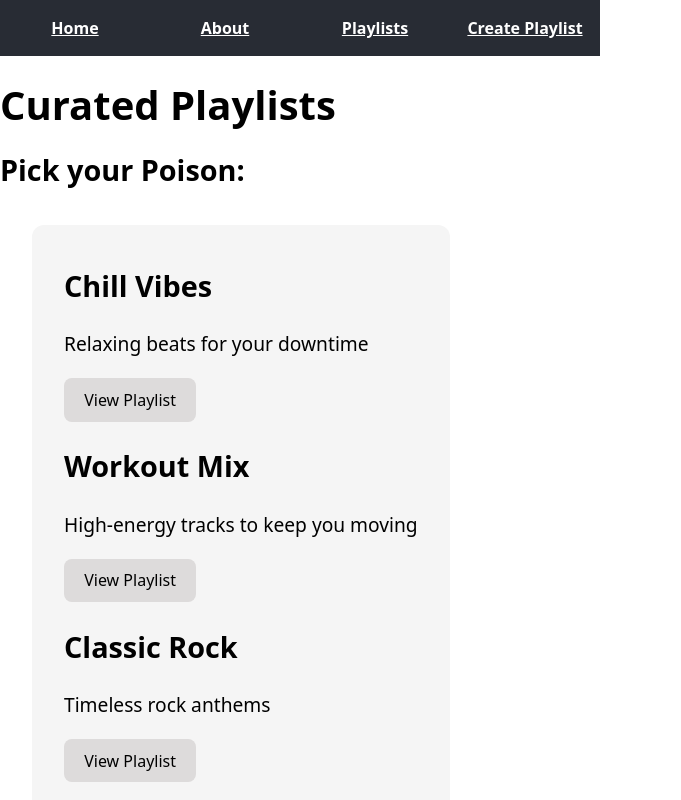
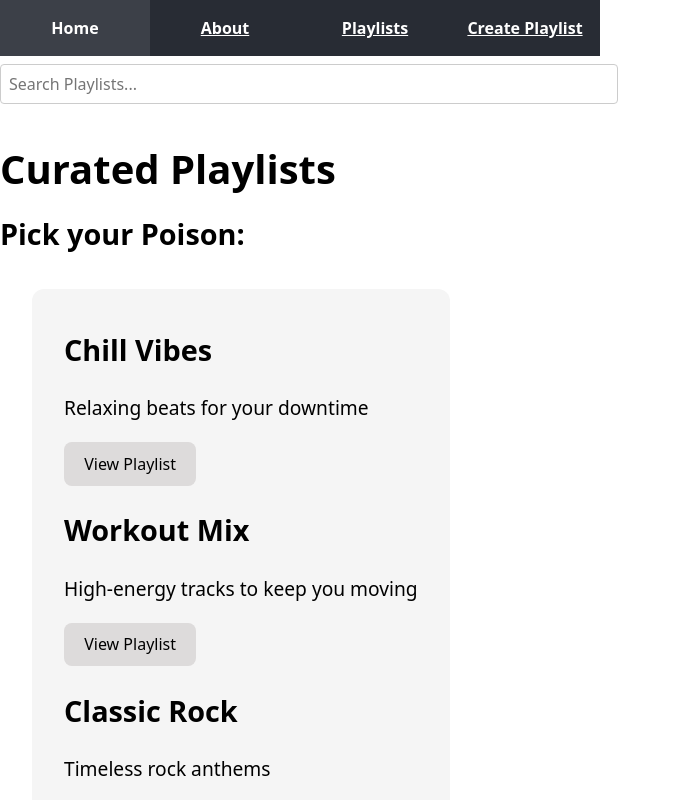
Before and after one commit to cash0826/Course5-Summative-Lab-Showcase-Project, a React (Vite) app: page /playlists in a window 1280 px wide. Shown: the top 800 px of the page, without its empty margins (0-681 px from the left). Built offline with nearby package versions, Linux system fonts and the light colour scheme; data requests are answered from the project's data file.

Commit message:
Updated query states

```diff
--- a/db.json
+++ b/db.json
@@ -72,7 +72,33 @@
       "id": "c116",
       "name": "Mac DeMarco",
       "description": "I love this guy",
-      "songs": []
+      "songs": [
+        {
+          "id": "84c9400a-a6be-4eba-99ef-575fd0d28201",
+          "title": "Chamber Of Reflection",
+          "artist": "Mac DeMarco"
+        },
+        {
+          "id": "38cc1e61-04cd-47c2-83c7-64519b6da11c",
+          "title": "For the First Time",
+          "artist": "Mac DeMarco"
+        },
+        {
+          "id": "114b9a5f-8d81-4fd3-9554-2733b4d97db7",
+          "title": "Heart to Heart",
+          "artist": "Mac DeMarco"
+        },
+        {
+          "id": "95edb161-53e5-4449-8f0a-78bbd13ab729",
+          "title": "Pepperoni Playboy",
+          "artist": "Mac DeMarco"
+        },
+        {
+          "id": "c637e013-b90a-4512-84fe-85a2525fa840",
+          "title": "Moonlight on the River",
+          "artist": "Mac DeMarco"
+        }
+      ]
     }
   ]
 }
--- a/src/components/NavBar.css
+++ b/src/components/NavBar.css
@@ -8,3 +8,8 @@
   color: white;
   font-weight: bold;
 }
+
+.navbar > a:hover {
+  background-color: #3c4048;
+  text-decoration: none;
+}
--- a/src/index.css
+++ b/src/index.css
@@ -5,6 +5,16 @@
   color-scheme: light dark;
   color: black;
   background-color: white;
+}
+
+#search-input {
+  text-align: left;
+  display: inline-block;
+  box-sizing: border-box;
+  width: 150px;
+  padding: 1rem;
+  border: 1px solid #ccc;
+  border-radius: 4px;
 }
 
 body {
--- a/src/pages/PlaylistContainer.jsx
+++ b/src/pages/PlaylistContainer.jsx
@@ -5,22 +5,54 @@ import { getAllPlaylists } from "../services/PlaylistService";
 
 function PlaylistContainer() {
   const [playlists, setPlaylists] = useState([]);
+  // keep a copy of all playlists so filtering doesn't mutate the source
+  const [allPlaylists, setAllPlaylists] = useState([]);
+  const [query, setQuery] = useState("");
 
   useEffect(() => {
     getAllPlaylists().then((data) => {
-      setPlaylists(previous => data);
+      setAllPlaylists(data);
+      setPlaylists(data);
     }).catch((error) => {
       console.error("Error fetching playlists:", error);
     });
   }, []);
 
+  function handleSearch (e) {
+    const q = e.target.value;
+    setQuery(q);
+
+    // filter from the full list so deleting characters restores results
+    if (!q) {
+      setPlaylists(allPlaylists);
+      return;
+    }
+
+    const filteredPlaylists = allPlaylists.filter(playlist =>
+      playlist.name.toLowerCase().includes(q.toLowerCase())
+    );
+    setPlaylists(filteredPlaylists);
+  }
+
+  const searchBar = (
+    <div>
+      <input
+        id="search-bar"
+        type="text"
+        placeholder="Search Playlists..."
+        value={query}
+        onChange={handleSearch}
+      />
+    </div>
+  );
+
   return (
     <>
       <NavBar />
+      {searchBar}
       <main>
         <h1>Curated Playlists</h1>
-        {/* <PlaylistList playlists={playlists} /> */}
-        <Outlet context={{ playlists }} />
+        <Outlet context={{ playlists, setPlaylists }} />
         <div>
           <Link to="/createPlaylist"><button>Create New Playlist</button></Link>
         </div>
--- a/src/pages/PlaylistList.jsx
+++ b/src/pages/PlaylistList.jsx
@@ -18,7 +18,7 @@ function PlaylistList() {
   return (
     <div>
       <h2>Pick your Poison:</h2>
-      <Outlet context={{ playlists }} />
+      <Outlet context={{ playlists, setPlaylists }} />
       <div className="playlist-list">
         {cards}
       </div>
--- a/src/pages/SongForm.jsx
+++ b/src/pages/SongForm.jsx
@@ -1,28 +1,27 @@
 import { useState } from "react";
 import { v4 as uuidv4 } from "uuid";
-import { useNavigate, useOutletContext, useParams } from "react-router-dom";
+import { useOutletContext, useParams } from "react-router-dom";
 import { updatePlaylist } from "../services/PlaylistService";
 
 function AddNewSong() {
-  const { playlists } = useOutletContext();
+  const { playlists, setPlaylists } = useOutletContext();
   const [title, setTitle] = useState("");
   const [artist, setArtist] = useState("");
-  const navigate = useNavigate();
   const { id } = useParams();
   const playlist = playlists.find(p => p.id === id);
 
-  function handleSubmit(e) {
+  async function handleSubmit(e) {
       e.preventDefault();
       const newSong = {
           id: uuidv4(),
           title: title,
           artist: artist
       };
-      updatePlaylist(playlist.id, newSong, playlist.songs);
+      await updatePlaylist(playlist.id, newSong, playlist.songs).then(playlist => {
+          setPlaylists(previous => playlists.map(p => p.id === playlist.id ? playlist : p));
+      });
       setTitle("");
       setArtist("");
-      alert("Song added to playlist!");
-      navigate(`/playlists/${playlist.id}`);
   }
 
   return (
@@ -35,6 +34,7 @@ function AddNewSong() {
           name="title"
           placeholder="Song Title"
           required
+          value={title}
           onChange={(e) => setTitle(e.target.value)} />
         <br />
         <label>Artist:</label>
@@ -43,6 +43,7 @@ function AddNewSong() {
           name="artist"
           placeholder="Artist Name"
           required
+          value={artist}
           onChange={(e) => setArtist(e.target.value)} />
         <br />
         <button type="submit">Add Song</button>
```
Also changed, not shown: src/components/NavBar.jsx (+0 -8 lines).
